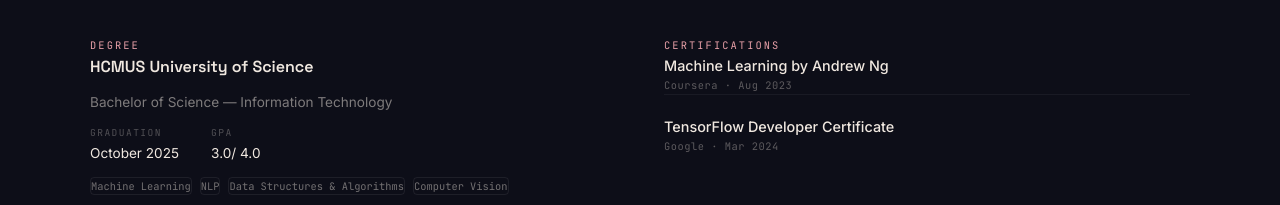
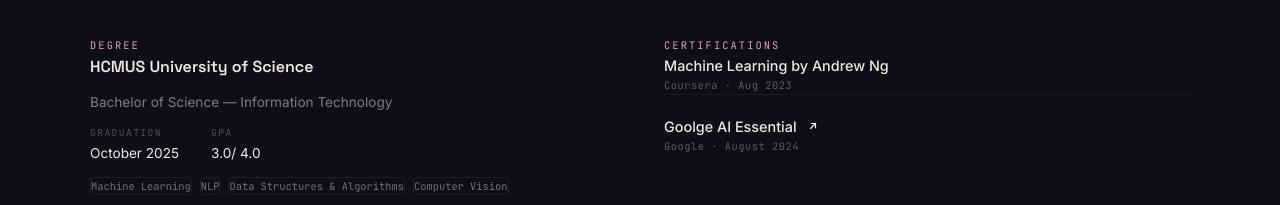
Before and after one commit to JustTuturu/Porfolio, an Astro site: page / in a window 1280 px wide. Shown: the part 1947-2152 px from the top of the page. Built offline with nearby package versions, Linux system fonts and the light colour scheme; Astro itself is replaced by a stand-in of ours; no server answers.

Commit message:
Asethetic commit

```diff
--- a/src/components/Education.astro
+++ b/src/components/Education.astro
@@ -45,7 +45,23 @@ import { EDUCATION, CERTIFICATIONS } from '../data/index';
           {CERTIFICATIONS.map((cert) => (
             <div class="flex items-start justify-between pb-5 border-b border-white/5 last:border-b-0 last:pb-0">
               <div>
-                <p class="font-['Inter'] text-[0.9rem] font-medium text-[var(--text-primary)] mb-1">{cert.name}</p>
+                <div class="mb-1 flex items-center gap-2">
+                  <p class="font-['Inter'] text-[0.9rem] font-medium text-[var(--text-primary)]">{cert.name}</p>
+                  {cert.url && cert.url !== '#' && (
+                    <a
+                      href={cert.url}
+                      target="_blank"
+                      rel="noopener noreferrer"
+                      class="cert-link"
+                      aria-label={`Open certificate for ${cert.name} (opens in new tab)`}
+                    >
+                      <svg width="10" height="10" viewBox="0 0 12 12" fill="none" aria-hidden="true">
+                        <path d="M3 9L9 3" stroke="currentColor" stroke-width="1.4" stroke-linecap="round" />
+                        <path d="M4 3H9V8" stroke="currentColor" stroke-width="1.4" stroke-linecap="round" stroke-linejoin="round" />
+                      </svg>
+                    </a>
+                  )}
+                </div>
                 <p class="font-['JetBrains_Mono'] text-[0.65rem] text-[var(--text-primary)]/35 tracking-[0.05em]">{cert.platform} · {cert.date}</p>
               </div>
               {cert.featured && <span class="font-['JetBrains_Mono'] text-[0.6rem] tracking-[0.1em] uppercase text-[var(--accent-pink)] border border-[var(--accent-pink)] rounded px-1.5 py-0.5 whitespace-nowrap opacity-70">Featured</span>}
@@ -59,6 +75,24 @@ import { EDUCATION, CERTIFICATIONS } from '../data/index';
 </section>
 
 <style>
+  .cert-link {
+    display: inline-flex;
+    align-items: center;
+    justify-content: center;
+    width: 1rem;
+    height: 1rem;
+    border-radius: 9999px;
+    color: rgba(255, 255, 255, 0.92);
+    text-decoration: none;
+    transition: opacity 0.2s ease, transform 0.2s ease, background-color 0.2s ease;
+  }
+
+  .cert-link:hover {
+    opacity: 1;
+    transform: translateY(-1px);
+    background: rgba(255, 255, 255, 0.06);
+  }
+
   .edu-grid {
     display: grid;
     grid-template-columns: 1fr;
--- a/src/data/index.ts
+++ b/src/data/index.ts
@@ -66,8 +66,8 @@ export const EDUCATION = {
 };
 
 export const CERTIFICATIONS = [
-  { platform: 'Coursera', name: 'Machine Learning by Andrew Ng', date: 'Aug 2023', featured: false, url: '#' },
-  { platform: 'Google', name: 'TensorFlow Developer Certificate', date: 'Mar 2024', featured: false, url: '#' },
+  { platform: 'Coursera', name: 'Machine Learning by Andrew Ng', date: 'Aug 2023', featured: false, url: '' },
+  { platform: 'Google', name: 'Goolge AI Essential', date: 'August 2024', featured: false, url: 'https://coursera.org/share/e5b0c59a751923bead528a8a32506b5b' },
 ];
 
 export const EXPERIENCES = [
--- a/src/layouts/BaseLayout.astro
+++ b/src/layouts/BaseLayout.astro
@@ -93,11 +93,29 @@ const imageUrl = image.startsWith('http') ? image : `${canonicalUrl}${image}`;
       let lastScrollY = window.scrollY;
       let navVisibleUntil = 0;
       const navHoldMs = 1800;
+      let navHideTimer = null;
 
       function setNavVisible(visible) {
         if (!navbar) return;
         navbar.classList.toggle('nav-hidden', !visible);
         navbar.classList.toggle('nav-peek', visible);
+      }
+
+      function scheduleNavHide() {
+        window.clearTimeout(navHideTimer);
+
+        if (!hero || !navbar) return;
+        if (window.scrollY < (hero.offsetHeight || window.innerHeight) * 0.72) return;
+
+        const remaining = navVisibleUntil - Date.now();
+        if (remaining <= 0) {
+          setNavVisible(false);
+          return;
+        }
+
+        navHideTimer = window.setTimeout(function() {
+          syncHeroAndNav();
+        }, remaining);
       }
 
       function syncHeroAndNav() {
@@ -115,6 +133,7 @@ const imageUrl = image.startsWith('http') ? image : `${canonicalUrl}${image}`;
         if (!navbar) return;
 
         if (scrollY < heroHeight * 0.72) {
+          window.clearTimeout(navHideTimer);
           navbar.classList.remove('nav-hidden', 'nav-peek', 'scrolled');
           navbar.style.opacity = String(Math.max(0, 1 - progress * 1.35));
           navbar.style.transform = 'translateY(-' + (progress * 18) + 'px)';
@@ -131,6 +150,7 @@ const imageUrl = image.startsWith('http') ? image : `${canonicalUrl}${image}`;
         }
 
         setNavVisible(isNearTop || now < navVisibleUntil);
+        scheduleNavHide();
         lastScrollY = scrollY;
       }
 
```
